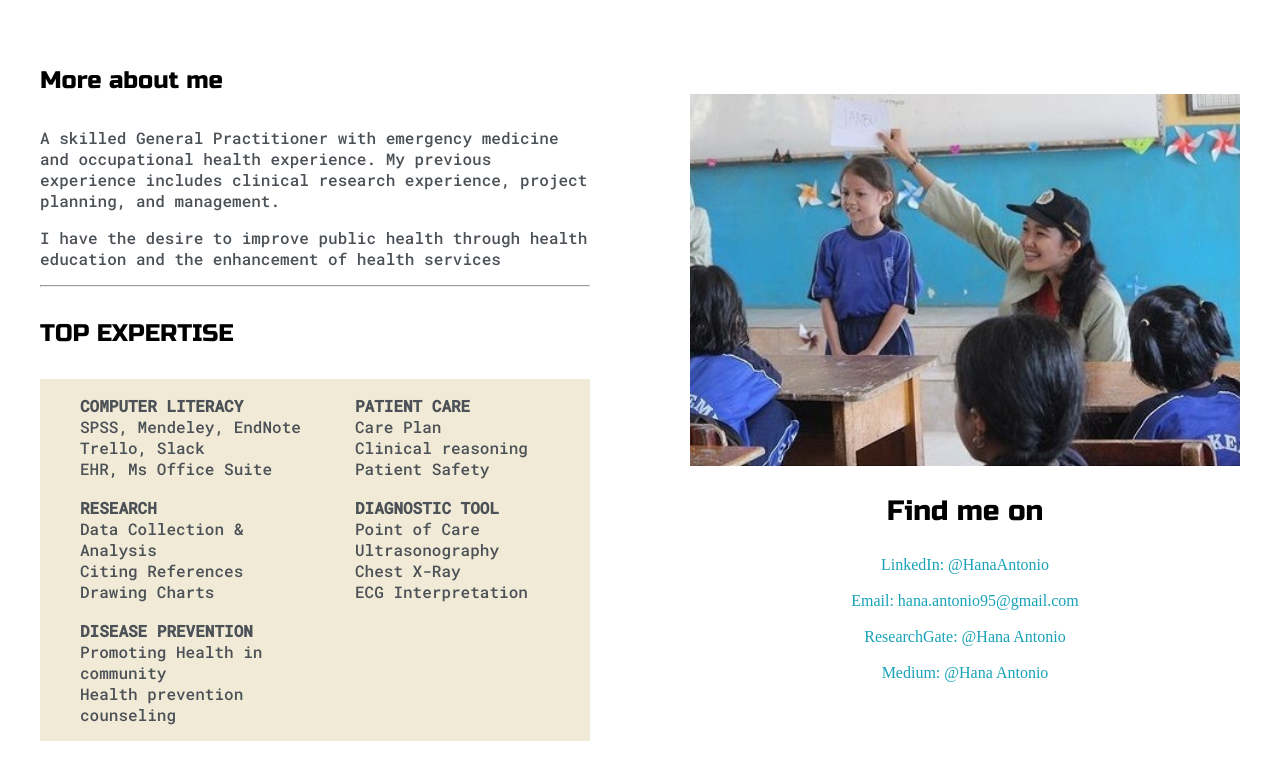
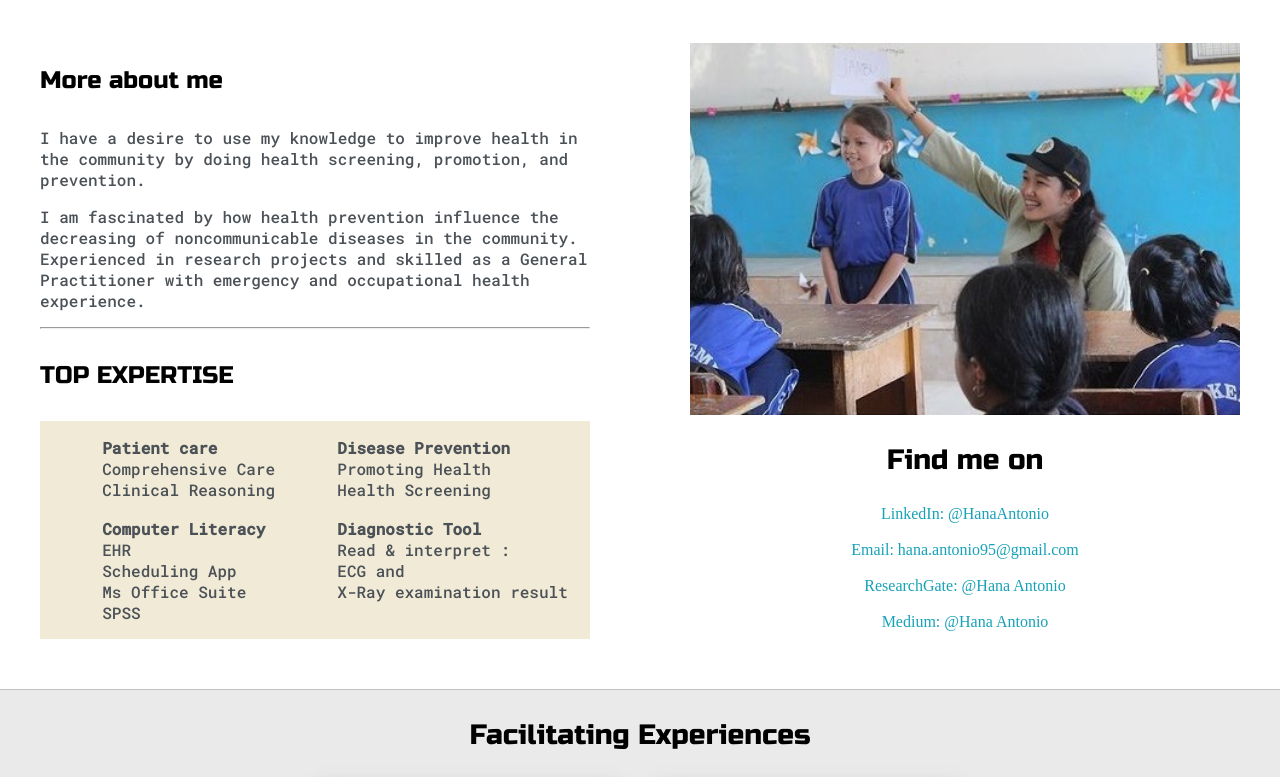
Before and after one commit to HanaAntonio/hanaantonio.github.io, a plain HTML site: page index.html in a window 1280 px wide. Shown: the part 740-1517 px from the top of the page. Drawn offline with Linux system fonts and the light colour scheme; grey boxes are pictures that could not be loaded; files whose address does not match are found by name.

Commit message:
Update index.html

```diff
--- a/index.html
+++ b/index.html
@@ -36,7 +36,7 @@
             </a>
 
             <ul id="navigation">
-              <!-- <li><a href="index.html#Volunteer">Volunteer</a></li> -->
+              <li><a href="index.html#Social">Contact</a></li>
             </ul>
           </div>
 
@@ -67,7 +67,7 @@
                 <div id="corner-tr" class="corner"></div>
                 <h3>What I Do</h3>
                 <p>
-                  I am a Medical Doctor from Indonesia. Currently enrolled in Master of Health Policy Program at The University of Sydney
+                  I am a Medical Doctor based in Jakarta, Indonesia with a Master's Degree in Health Policy from The University of Sydney.
                 </p>
                 <div id="corner-br" class="corner"></div>
                 <div id="corner-bl" class="corner"></div>
@@ -78,58 +78,56 @@
       </div>
     </section>
 
-    <section class="s2">
+
+    <section id="About" class="s2">
       <div class="main-container">
         <div class="about-wrapper">
           <div class="about-me">
             <h4>More about me</h4>
             <p>
-              A skilled General Practitioner with emergency medicine and occupational health experience. My previous experience includes clinical research experience, project planning, and management.
+              I have a desire to use my knowledge to improve health in the
+              community by doing health screening, promotion, and prevention.
             </p>
+
             <p>
-              I have the desire to improve public health through health education and the enhancement of health services
+              I am fascinated by how health prevention influence the decreasing
+              of noncommunicable diseases in the community. Experienced in research projects and skilled as a General
+              Practitioner with emergency and occupational health experience.
             </p>
             <hr />
 
             <h4>TOP EXPERTISE</h4>
-            <p>
-              <!-- Fullstack developer with primary focus on iOS Development -->
-              <!-- <a target="_blank" href="resume.pdf">Download Resume</a> -->
-            </p>
+            <!-- <p>
+              General Practitioner
+              <a target="_blank" href="resume.pdf">Download Resume</a>
+            </p> -->
 
             <div id="skills">
               <ul>
-                <li><b>COMPUTER LITERACY</b></li>
-                <li>SPSS, Mendeley, EndNote</li>
-                <li>Trello, Slack</li>
-                <li>EHR, Ms Office Suite </li>
-                <br>
-                <li><b>RESEARCH</b></li>
-                <li> Data Collection & Analysis </li>
-                <li>Citing References</li>
-                <li>Drawing Charts</li>
-                <br>
-                <li><b>DISEASE PREVENTION </b></li>
-                <li>Promoting Health in community</li>
-                <li>Health prevention counseling</li>
-              </ul>
-              </ul>
+                <li><b>Patient care</b></li>
+                <li>Comprehensive Care</li>
+                <li>Clinical Reasoning</li>
+                <br />
+                <li><b>Computer Literacy</b></li>
+                <li>EHR</li>
+                <li>Scheduling App</li>
+                <li>Ms Office Suite </li>
+                <li>SPSS</li>
               </ul>
               <ul>
-                <li><b>PATIENT CARE</b></li>
-                <li>Care Plan </li>
-                <li>Clinical reasoning</li>
-                <li>Patient Safety</li>
-                <br>
-                <li><b>DIAGNOSTIC TOOL</b></li>
-                <li>Point of Care Ultrasonography</li>
-                <li>Chest X-Ray</li>
-                <li>ECG Interpretation</li>
+                <li><b>Disease Prevention</b></li>
+                <li>Promoting Health</li>
+                <li>Health Screening</li>
+                <br />
+                <li><b>Diagnostic Tool</b></li>
+                <li>Read & interpret :</li>
+                <li>ECG and</li>
+                <li>X-Ray examination result</li>
               </ul>
             </div>
           </div>
 
-          <div class="social-links">
+          <div id="Social" class="social-links">
             <img id="social_img" src="images/Home.jpg" />
             <h3>Find me on</h3>
 
@@ -243,9 +241,8 @@
               <div class="post-preview">
                 <h6 class="post-title"></h6>
                 <p class="post-intro">
-                  <b> Kidney Ischemia-Reperfusion Injury Associates with Inflammation, Vascular Remodelling, and Myofibroblast Formation</b>
+                  Prolonged Kidney Ischemia-Reperfusion Injury Associates with Inflammation, Vascular Remodelling, and Myofibroblast Formation
                 </p>
-                <br>
                 <a href="paper1.html"><b>Read More</b></a>
               </div>
             </div>
@@ -257,7 +254,7 @@
               <div class="post-preview">
                 <!-- <h6 class="post-title">Thesis</h6> -->
                 <p class="post-intro">
-                  <b> The Change of Renal Tubular Injury and The Expression of Proliferating Cell Nuclear Antigen at Acute and Chronic Phase of Mice Renal Ischemia Reperfusion Model</b>
+                  The Change of Renal Tubular Injury and The Expression of Proliferating Cell Nuclear Antigen at Acute and Chronic Phase of Mice Renal Ischemia Reperfusion Model
                 </p>
                 <a href="paper2.html"><b>Read More</b></a>
               </div>
@@ -270,7 +267,7 @@
               <div class="post-preview">
                 <!-- <h6 class="post-title">Thesis</h6> -->
                 <p class="post-intro">
-                  <b> Analysis Of The Covid-19 Vaccine : A Literature Review </b>
+                  Economic Analysis Of The Covid-19 Vaccine : A Literature Review
                   <br>
                   This review discussed willingness to pay, financing preference, and cost of a COVID-19 vaccine.
                 </p>
@@ -280,9 +277,9 @@
           </div>
     </section>
 
-    <section id="Article" class="s4">
+    <section id="Article" class="s2">
       <div class="main-container">
-        <a href=""></a>
+        <!-- <a href=""></a> -->
         <h3 style="text-align: center">Articles</h3>
 
         <div class="post-wrapper">
```
